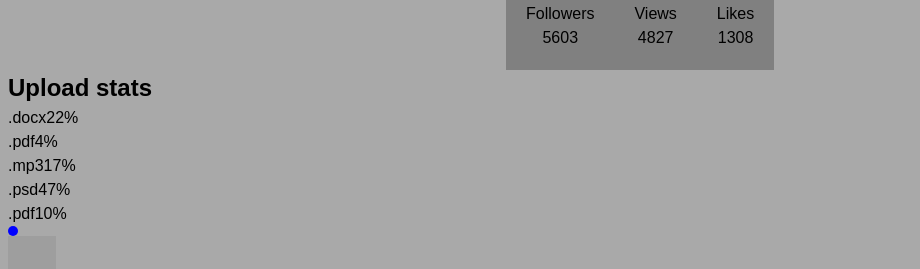
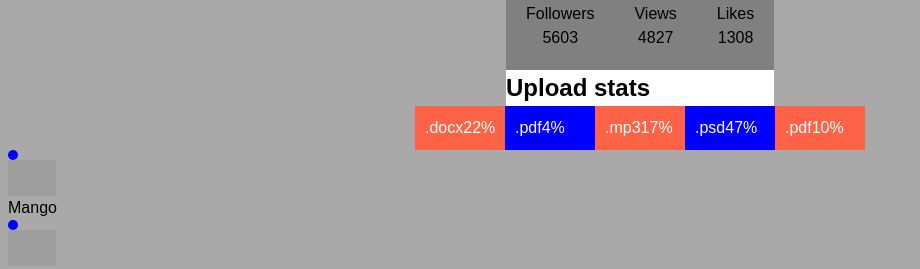
Before and after one commit to Viking3045/goit-react-hw-01-components, a React (Create React App) app: page / in a window 1280 px wide. Shown: the part 303-572 px from the top of the page, without its empty margins (0-920 px from the left). Built offline with nearby package versions, Linux system fonts and the light colour scheme; grey boxes are pictures that could not be loaded.

Commit message:
update task 2

```diff
--- a/src/components/EventBoard/EventBoard.jsx
+++ b/src/components/EventBoard/EventBoard.jsx
@@ -1,7 +1,8 @@
 import css from './EventBoard.module.css';
 import PropTypes from 'prop-types';
 import { Profile } from 'components/Profile/Profile';
-import { Statistics } from 'components/Statistics/Statistics';
+import { StatList } from 'components/StatList/StatList';
+// import { Statistics } from 'components/Statistics/Statistics';
 import { FriendList } from 'components/FriendList/FriendList';
 import { TransactionHistory } from 'components/TransactionHistory/TransactionHistory';
 export const EventBoard = ({ event, data, friends, transactions }) => {
@@ -25,10 +26,7 @@ export const EventBoard = ({ event, data, friends, transactions }) => {
         views={stats.views}
         likes={stats.likes}
       />
-      <h2 className={css.title}>Upload stats</h2>
-      {data.map(({ id, label, percentage }) => (
-        <Statistics key={id} id={id} label={label} percentage={percentage} />
-      ))}
+      <StatList data={data} />
       <FriendList friends={friends} />
            {transactions.map(({id, type, amount, currency}) => (
         <TransactionHistory key={id} id={id} type={type} amount={amount} currency={currency} />
--- a/src/components/EventBoard/EventBoard.module.css
+++ b/src/components/EventBoard/EventBoard.module.css
@@ -1,3 +1,10 @@
-/* .person{
-    color: brown;
-} */
+.person{
+   /* display: flex;
+   justify-content: center; */
+}
+.title{
+   margin-left: auto;
+   margin-right: auto;
+width: 268px;
+    background-color: white;
+}
--- /dev/null
+++ b/src/components/StatList/StatList.jsx
@@ -0,0 +1,18 @@
+import css from './StatList.module.css'
+import PropTypes from 'prop-types';
+import { Statistics } from 'components/Statistics/Statistics';
+
+export const StatList = ({ data }) => {
+    return (
+            <section className={css.statistics}>
+            <h2 className={css.title}>Upload stats</h2>
+
+            <ul className={css.statList}>{data.map(({ id, label, percentage }) => (
+        <Statistics key={id} id={id} label={label} percentage={percentage} />
+      ))}</ul>
+        </section>
+    )
+}
+StatList.propTypes = {
+  data: PropTypes.array.isRequired,
+};
--- /dev/null
+++ b/src/components/StatList/StatList.module.css
@@ -0,0 +1,23 @@
+.statList {
+    display: flex;
+    justify-content: center;
+
+}
+
+.statList li {
+    width: 70px;
+    list-style: none;
+    color: white;
+    background-color: tomato;
+    padding: 10px;
+    flex-wrap: wrap;
+}
+.statList li:nth-child(2n){
+    background-color: blue;
+}
+.title {
+    margin-left: auto;
+    margin-right: auto;
+    width: 268px;
+    background-color: white;
+}
--- a/src/components/Statistics/Statistics.jsx
+++ b/src/components/Statistics/Statistics.jsx
@@ -2,28 +2,10 @@ import css from './Statistics.module.css'
 import PropTypes from 'prop-types';
 export const Statistics = ({ id, label, percentage }) => {
     return (
-        <section className={css.statistics}>
-            {/* <h2 className={css.title}>Upload stats</h2> */}
-
-            <ul className={css.statList}>
                 <li className={css.item}>
                     <span className={css.label}>{label}</span>
                     <span className={css.percentage}>{percentage}%</span>
                 </li>
-                {/* <li className={css.item}>
-                    <span className={css.label}>{label}</span>
-                    <span className={css.percentage}>{percentage}%</span>
-                </li>
-                     <li className={css.item}>
-                    <span className={css.label}>{label}</span>
-                    <span className={css.percentage}>{percentage}%</span>
-                </li>
-                     <li className={css.item}>
-                    <span className={css.label}>{label}</span>
-                    <span className={css.percentage}>{percentage}%</span>
-                </li> */}
-            </ul>
-        </section>
     );
 };
 Statistics.propTypes = {
--- a/src/components/Statistics/Statistics.module.css
+++ b/src/components/Statistics/Statistics.module.css
@@ -0,0 +1,11 @@
+.statList{
+display: flex;
+ justify-content: center;
+}
+.statList li{
+    width: 70px;
+list-style: none;
+color: white;
+background-color: tomato;
+padding: 10px;
+}
```
